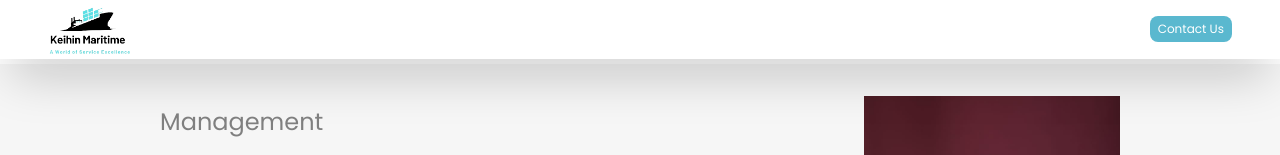
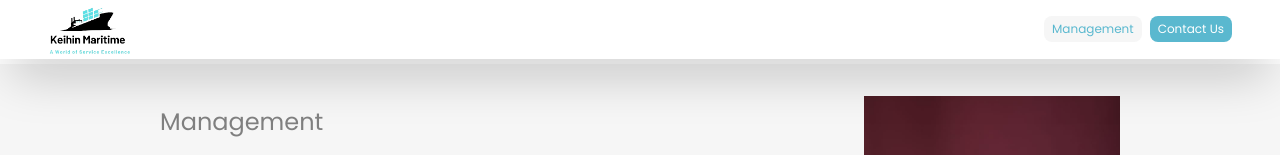
Before and after one commit to RyanKaleliGabriel/keihin, a React (Vite) app: page /management in a window 1280 px wide. Shown: the top 155 px of the page. Built offline with nearby package versions, Linux system fonts and the light colour scheme.

Commit message:
Management Link

```diff
--- a/src/ui/NavContact.jsx
+++ b/src/ui/NavContact.jsx
@@ -2,11 +2,19 @@ import { Link } from "react-router-dom";
 
 function NavContact() {
   return (
-    <Link to="/contact" className="lg:inline sm:hidden">
-      <button className="text-[12px] bg-nrmblue hover:bg-skyblue transition-all ease-in-out px-2 py-1 rounded-lg text-white mt-3">
-        Contact Us
-      </button>
-    </Link>
+    <div className="flex lg:inline sm:hidden">
+      <Link to="/management" className="mx-2" >
+        <button className="text-[12px] bg-backmng hover:bg-skyblue transition-all ease-in-out px-2 py-1 rounded-lg hover:text-white text-nrmblue mt-3">
+          Management
+        </button>
+      </Link>
+      <Link to="/contact" >
+        <button className="text-[12px] bg-nrmblue hover:bg-skyblue transition-all ease-in-out px-2 py-1 rounded-lg text-white mt-3">
+          Contact Us
+        </button>
+      </Link>
+
+    </div>
   );
 }
 
```
Also changed, not shown: src/ui/NavSection.jsx (+4 -14 lines).
